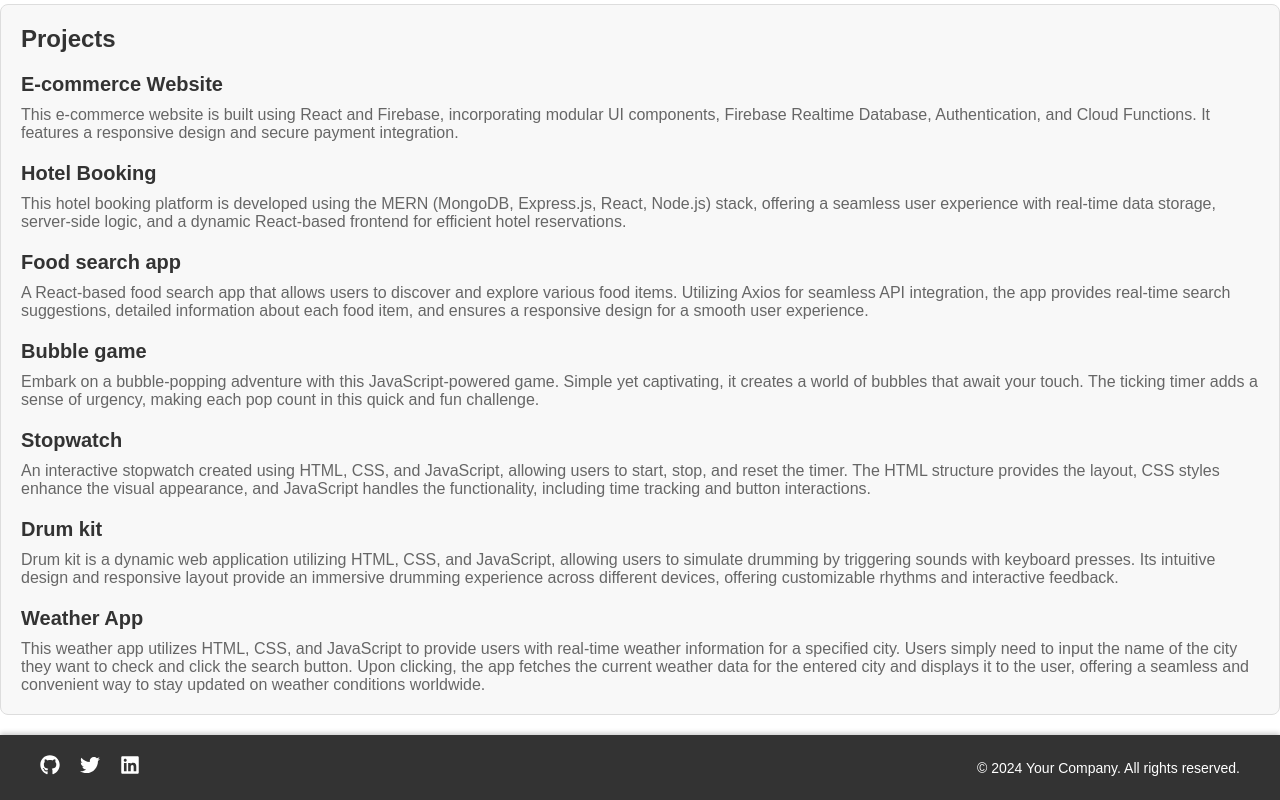
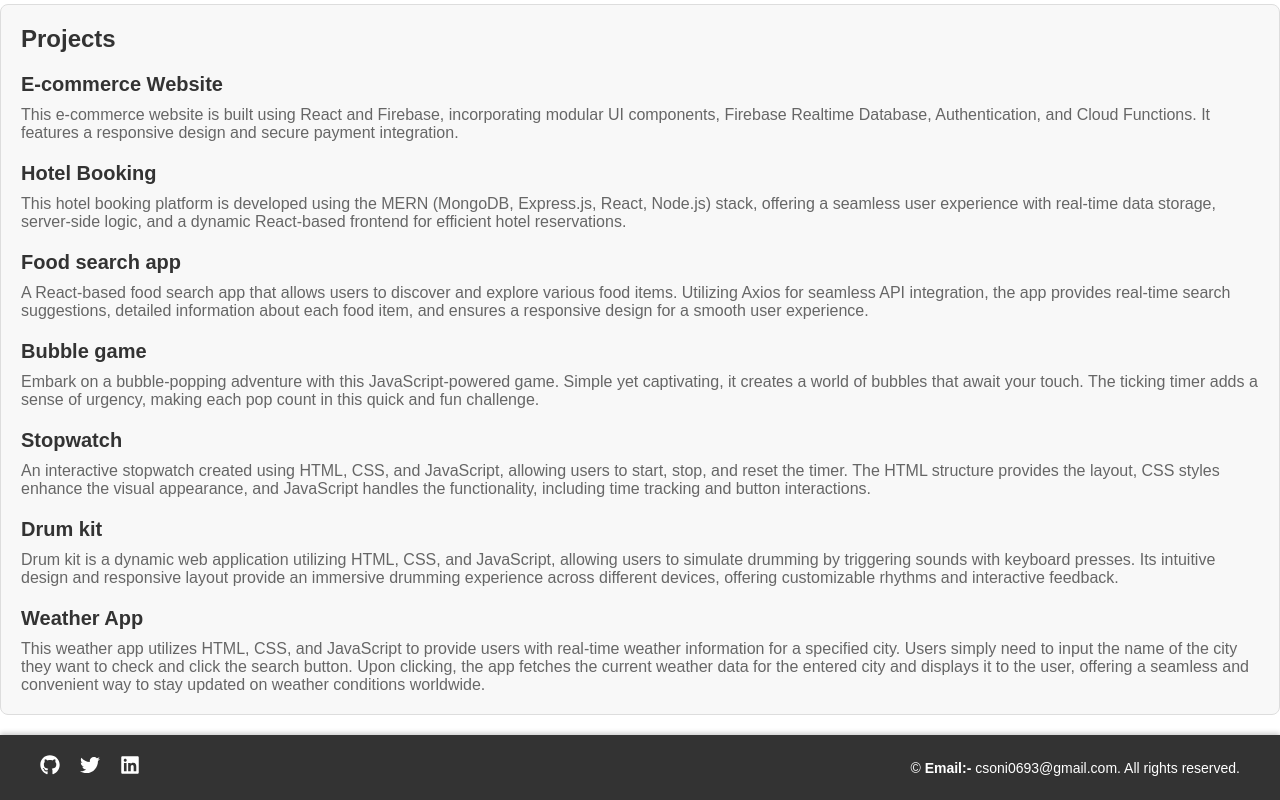
Before and after one commit to chirag-soni23/My-portfolio, a React (Vite) app in the folder client/: page / in a window 1280 px wide. Shown: the part 852-1652 px from the top of the page. Built offline with nearby package versions, Linux system fonts and the light colour scheme.

Commit message:
my-portfolio

```diff
--- a/client/src/Components/Footer.jsx
+++ b/client/src/Components/Footer.jsx
@@ -33,7 +33,7 @@ const Footer = () => {
           </a>
         </div>
         <div className="footer-text">
-          <p>&copy; 2024 Your Company. All rights reserved.</p>
+          <p>&copy; <b>Email:-</b> csoni0693@gmail.com. All rights reserved.</p>
         </div>
       </div>
     </footer>
```
